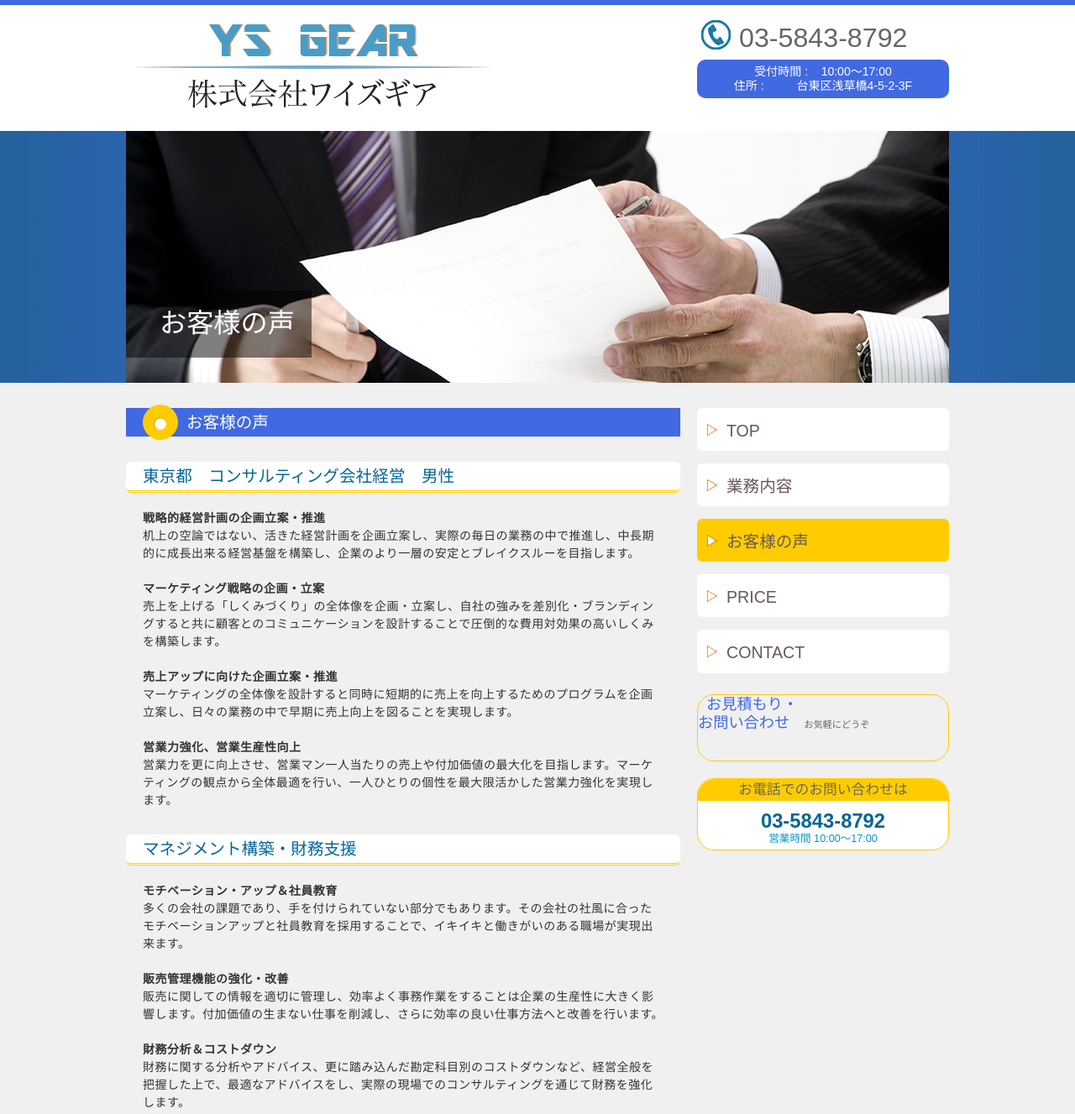
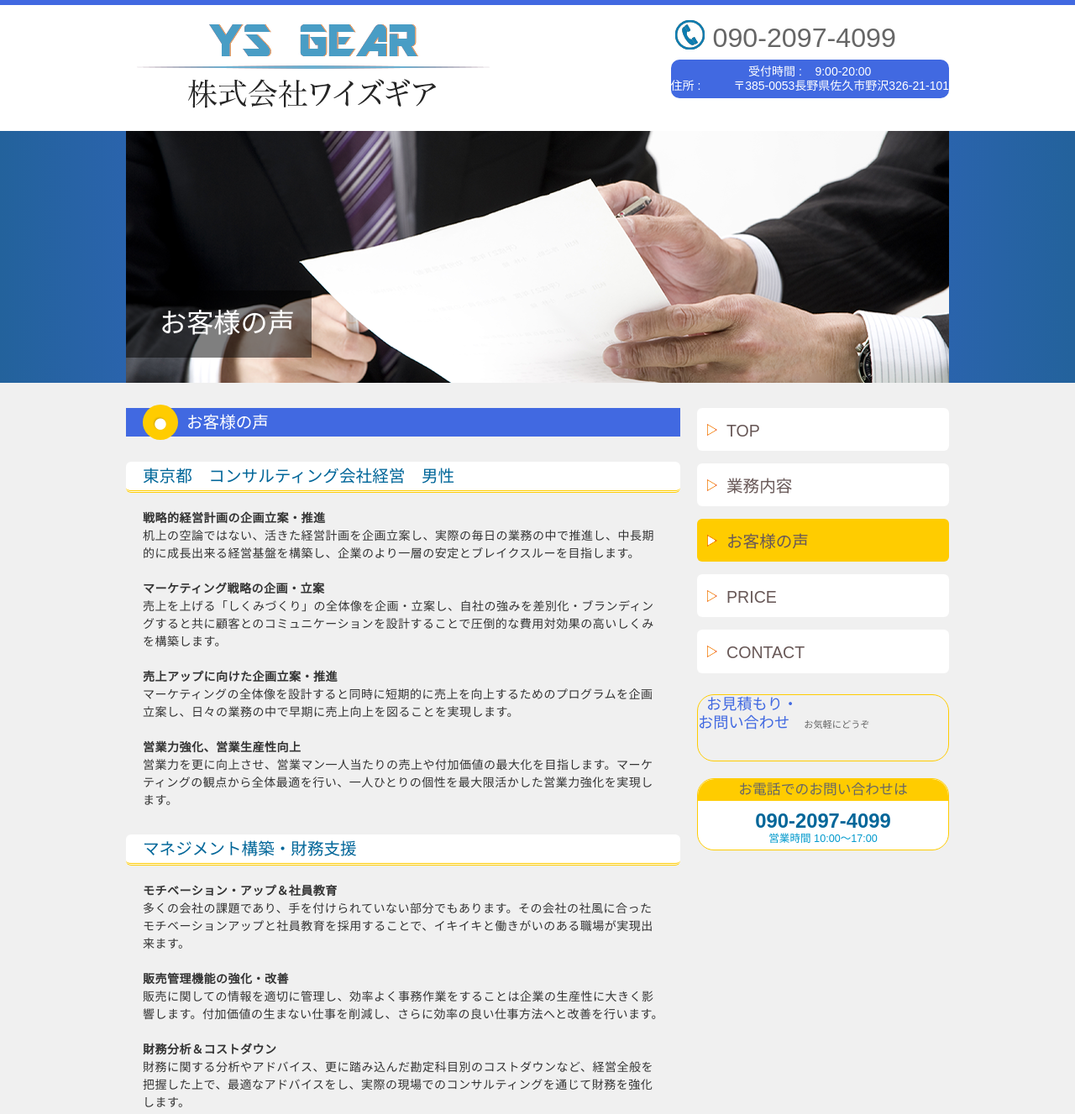
Before and after one commit to quangthi90/Gifu, a plain HTML site: page source/sample5/customer.html in a window 1280 px wide. Shown: the top 1327 px of the page at 84% size. Drawn offline with Linux system fonts and the light colour scheme.

Commit message:
- change contact & customer
Signed-off-by: tuyetphale993 <tuyetphale993@gmail.com>

```diff
--- a/source/sample5/customer.html
+++ b/source/sample5/customer.html
@@ -22,8 +22,8 @@
   <div class="wrapper">
     <h1 class="site-title"> <a href="index.html"><img src="common/img/logo.png" alt="YS GEAR　株式会社ワイズギア"></a></h1>
     <div class="tel-info">
-      <p class="phone"><a href="tel:0358438792">03-5843-8792</a></p>
-      <p class="open r10">受付時間 :  &nbsp;&nbsp;&nbsp;10:00～17:00<br>住所 : &nbsp;&nbsp;&nbsp;&nbsp;&nbsp;&nbsp;&nbsp;&nbsp; 台東区浅草橋4-5-2-3F</p>
+      <p class="phone"><a href="tel:09020974099">090-2097-4099</a></p>
+      <p class="open r10">受付時間 :  &nbsp;&nbsp;&nbsp;9:00-20:00<br>住所 : &nbsp;&nbsp;&nbsp;&nbsp;&nbsp;&nbsp;&nbsp;&nbsp; 〒385-0053長野県佐久市野沢326-21-101</p>
     </div>
     <!-- ==[end tel-info]== -->
   </div>
@@ -87,7 +87,7 @@
     <!-- ==[end contact banner]== -->
     <div class="phone-banner r20">
       <h3 class="head">お電話でのお問い合わせは</h3>
-      <p class="num"><a href="tel:0358438792">03-5843-8792</a> </p>
+      <p class="num"><a href="tel:09020974099">090-2097-4099</a> </p>
       <small>営業時間 10:00～17:00</small></div>
     <!-- ==[end global navi]== -->
   </div>
```
Also changed, not shown: source/sample5/contact.html (+1 -1 lines).
